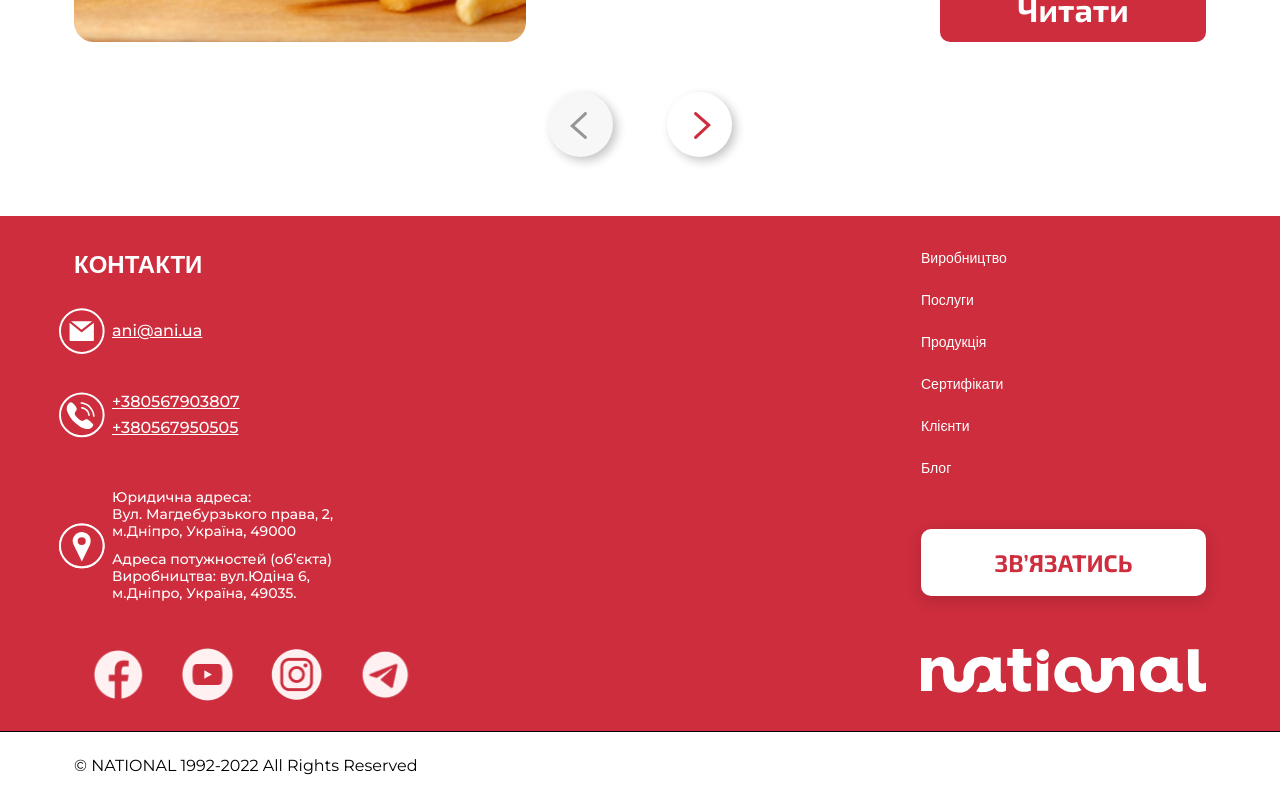
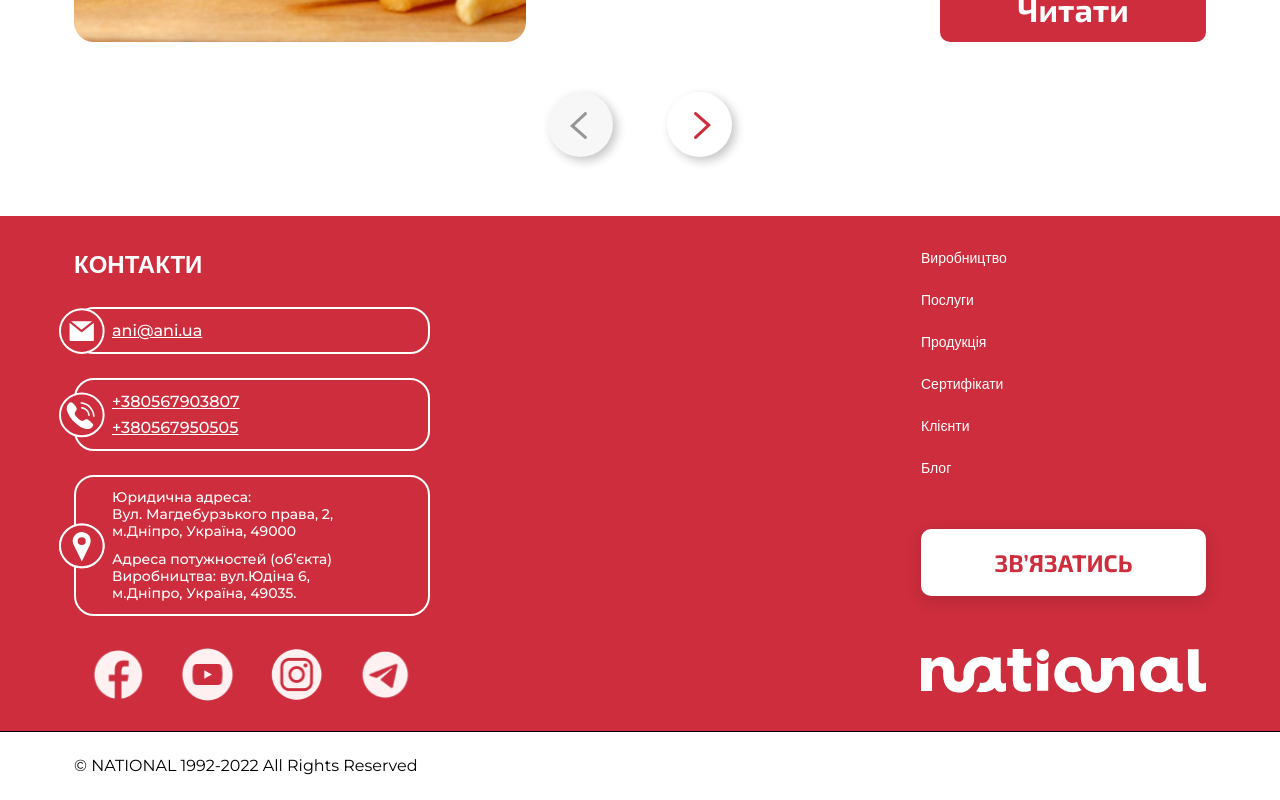
Before and after one commit to Kybbot/National, a Next.js app: page / in a window 1280 px wide. Shown: the part 5318-6118 px from the top of the page. Built offline with nearby package versions, Linux system fonts and the light colour scheme; a web font is replaced by a local one.

Commit message:
Changed color

```diff
--- a/src/assets/css/components/footer.css
+++ b/src/assets/css/components/footer.css
@@ -198,7 +198,7 @@
 	.footer__addresses {
 		position: relative;
 		padding: 12px 0 12px 36px;
-		border: 2px solid var(--accent);
+		border: 2px solid var(--white-text);
 		border-radius: 20px;
 	}
 
```
